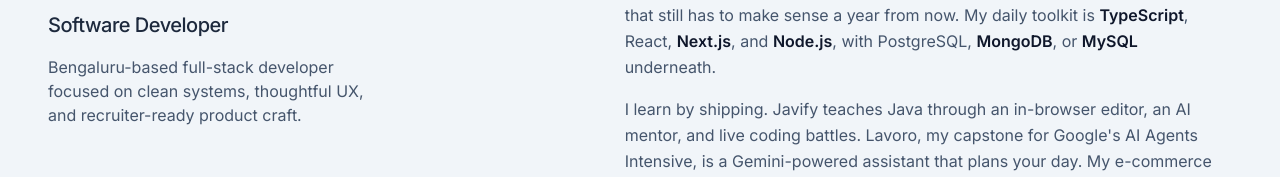
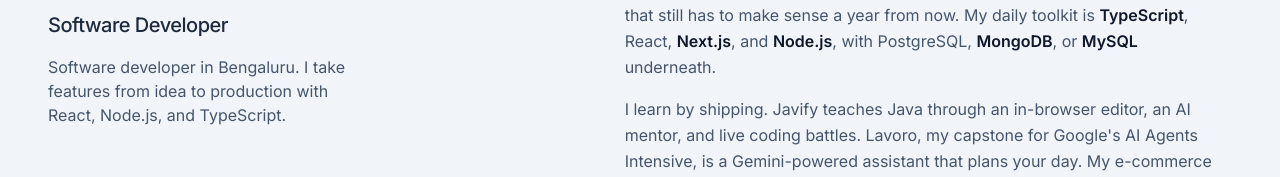
Before and after one commit to umeshkumar-git/umeshshah-portfolio, a React (Vite) app: page / in a window 1280 px wide. Shown: the part 145-322 px from the top of the page. Built offline with nearby package versions, Linux system fonts and the light colour scheme.

Commit message:
add updated version

```diff
--- a/src/data/portfolio.ts
+++ b/src/data/portfolio.ts
@@ -3,7 +3,7 @@
 	firstName: "Umesh",
 	title: "Software Developer",
 	headline: "I build structured, reliable web products.",
-	blurb: "Bengaluru-based full-stack developer focused on clean systems, thoughtful UX, and recruiter-ready product craft.",
+	blurb: "Software developer in Bengaluru. I take features from idea to production with React, Node.js, and TypeScript.",
 	email: "me@umeshshah.in",
 	phone: "+91 9301464989",
 	location: "Bengaluru, India",
```
